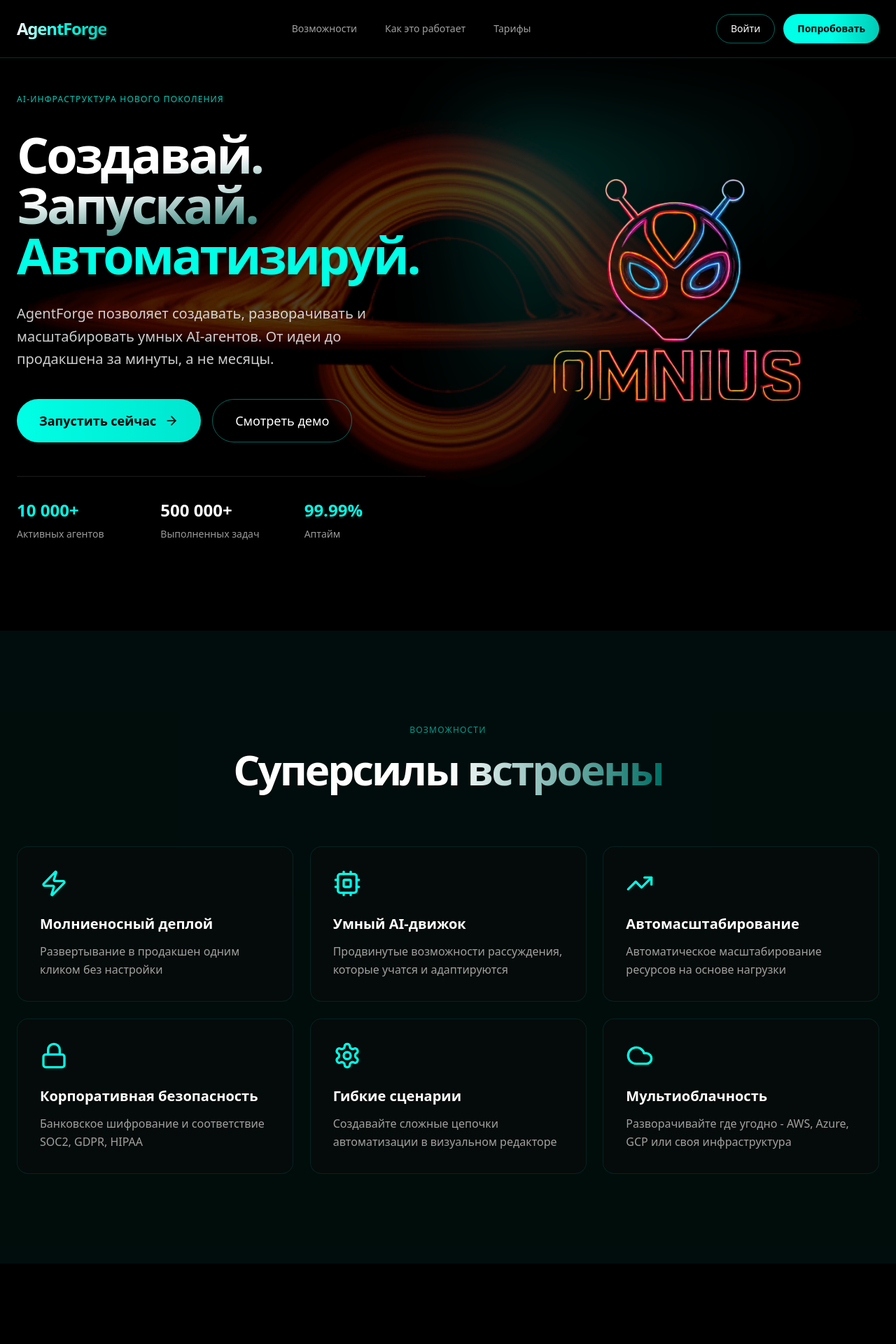
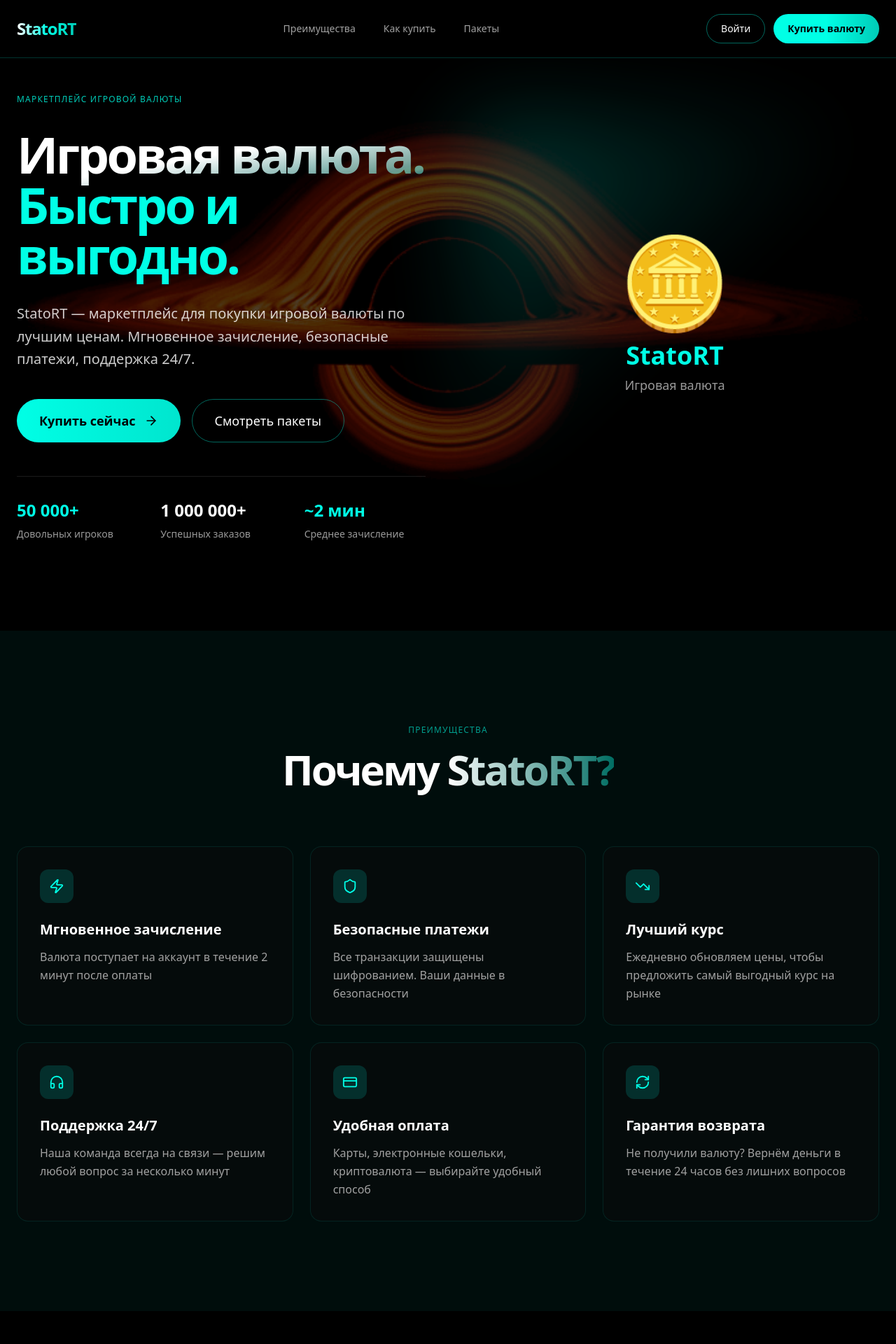
Before and after one commit to pr-poehali-dev/cloud-optimization-upgrade, a React (Vite) app: page / in a window 1280 px wide. Shown: the top 1920 px of the page at 70% size. Built offline with nearby package versions, Linux system fonts and the light colour scheme.

Commit message:
Refactor template for requirements

```diff
--- a/index.html
+++ b/index.html
@@ -23,7 +23,9 @@
     <script src="https://cdn.poehali.dev/intertnal/js/telemetry-min.js"></script>
     <!-- IMPORTANT: DO NOT REMOVE THIS SCRIPT TAG OR THIS COMMENT! -->
 
-</head>
+    <meta name="pp-name" value="cloud-optimization-upgrade">
+      <script src="https://cdn.poehali.dev/intertnal/js/inspector-min.js"></script>
+  </head>
 
 <body>
 <div id="root"></div>
--- a/src/pages/Index.tsx
+++ b/src/pages/Index.tsx
@@ -1,12 +1,12 @@
 import { useEffect, useState } from "react";
-import { Zap, Lock, TrendingUp, Cpu, Settings, Cloud, ArrowRight } from "lucide-react";
+import { ArrowRight } from "lucide-react";
+import Icon from "@/components/ui/icon";
 
 const Index = () => {
   const [visibleSections, setVisibleSections] = useState<Record<string, boolean>>({});
 
   useEffect(() => {
     const observers: Record<string, IntersectionObserver> = {};
-
     const sectionIds = ["hero", "features", "how", "pricing", "cta"];
 
     sectionIds.forEach((id) => {
@@ -36,20 +36,18 @@ const Index = () => {
       {/* Header */}
       <header className="fixed top-0 w-full bg-background/80 backdrop-blur-2xl border-b border-accent/20 z-50">
         <div className="max-w-7xl mx-auto px-6 py-5 flex justify-between items-center">
-          <div className="flex items-center">
-            <div className="font-display font-bold text-2xl tracking-tighter bg-gradient-to-r from-white via-accent to-accent/80 bg-clip-text text-transparent">
-              AgentForge
-            </div>
+          <div className="font-display font-bold text-2xl tracking-tighter bg-gradient-to-r from-white via-accent to-accent/80 bg-clip-text text-transparent">
+            StatoRT
           </div>
           <nav className="hidden md:flex gap-10 text-sm font-medium">
             <a href="#features" className="text-muted-foreground hover:text-white transition-colors">
-              Возможности
+              Преимущества
             </a>
             <a href="#how" className="text-muted-foreground hover:text-white transition-colors">
-              Как это работает
+              Как купить
             </a>
             <a href="#pricing" className="text-muted-foreground hover:text-white transition-colors">
-              Тарифы
+              Пакеты
             </a>
           </nav>
           <div className="flex gap-3">
@@ -57,7 +55,7 @@ const Index = () => {
               Войти
             </button>
             <button className="px-5 py-2.5 text-sm font-medium bg-gradient-to-r from-accent via-accent to-accent/80 text-black rounded-full hover:shadow-lg hover:shadow-accent/40 transition-all font-semibold">
-              Попробовать
+              Купить валюту
             </button>
           </div>
         </div>
@@ -66,11 +64,10 @@ const Index = () => {
       {/* Hero Section */}
       <section id="hero" className="relative pt-32 pb-32 px-6 min-h-screen flex items-center overflow-hidden">
         <div className="absolute inset-0 w-full h-full flex items-center justify-center overflow-hidden">
-          <img src="/images/black-hole-gif.gif" alt="Black hole animation" className="w-auto h-3/4 object-contain" />
+          <img src="/images/black-hole-gif.gif" alt="Background animation" className="w-auto h-3/4 object-contain" />
         </div>
         <div className="absolute inset-0 bg-black/70" />
 
-        {/* Content overlay */}
         <div className="relative z-10 max-w-7xl mx-auto w-full">
           <div className="grid lg:grid-cols-2 gap-16 items-center">
             <div
@@ -78,41 +75,40 @@ const Index = () => {
             >
               <div className="mb-8 inline-block">
                 <span className="text-xs font-medium tracking-widest text-accent/80 uppercase">
-                  AI-инфраструктура нового поколения
+                  Маркетплейс игровой валюты
                 </span>
               </div>
               <h1 className="text-6xl lg:text-7xl font-display font-black leading-tight mb-8 tracking-tighter">
                 <span className="bg-gradient-to-br from-white via-white to-accent/40 bg-clip-text text-transparent">
-                  Создавай. Запускай.
+                  Игровая валюта.
                 </span>
                 <br />
-                <span className="text-accent">Автоматизируй.</span>
+                <span className="text-accent">Быстро и выгодно.</span>
               </h1>
               <p className="text-xl text-white/80 leading-relaxed mb-10 max-w-xl font-light">
-                AgentForge позволяет создавать, разворачивать и масштабировать умных AI-агентов.
-                От идеи до продакшена за минуты, а не месяцы.
+                StatoRT — маркетплейс для покупки игровой валюты по лучшим ценам. Мгновенное зачисление, безопасные платежи, поддержка 24/7.
               </p>
               <div className="flex gap-4 mb-12 flex-col sm:flex-row">
                 <button className="group px-8 py-4 bg-gradient-to-r from-accent to-accent/90 text-black rounded-full hover:shadow-2xl hover:shadow-accent/50 transition-all font-semibold text-lg flex items-center gap-3 justify-center">
-                  Запустить сейчас
+                  Купить сейчас
                   <ArrowRight className="w-5 h-5 group-hover:translate-x-1 transition" />
                 </button>
                 <button className="px-8 py-4 border border-accent/40 rounded-full hover:border-accent/70 hover:bg-accent/10 transition-all font-medium text-lg text-white">
-                  Смотреть демо
+                  Смотреть пакеты
                 </button>
               </div>
               <div className="grid grid-cols-3 gap-8 pt-8 border-t border-white/10">
                 <div>
-                  <div className="text-2xl font-bold text-accent mb-2">10 000+</div>
-                  <p className="text-sm text-white/60">Активных агентов</p>
+                  <div className="text-2xl font-bold text-accent mb-2">50 000+</div>
+                  <p className="text-sm text-white/60">Довольных игроков</p>
                 </div>
                 <div>
-                  <div className="text-2xl font-bold text-white mb-2">500 000+</div>
-                  <p className="text-sm text-white/60">Выполненных задач</p>
+                  <div className="text-2xl font-bold text-white mb-2">1 000 000+</div>
+                  <p className="text-sm text-white/60">Успешных заказов</p>
                 </div>
                 <div>
-                  <div className="text-2xl font-bold text-accent mb-2">99.99%</div>
-                  <p className="text-sm text-white/60">Аптайм</p>
+                  <div className="text-2xl font-bold text-accent mb-2">~2 мин</div>
+                  <p className="text-sm text-white/60">Среднее зачисление</p>
                 </div>
               </div>
             </div>
@@ -121,11 +117,13 @@ const Index = () => {
               className={`relative h-96 lg:h-[550px] transition-all duration-1000 flex items-center justify-center ${visibleSections["hero"] ? "opacity-100 scale-100" : "opacity-0 scale-95"}`}
             >
               <div className="absolute inset-0 bg-gradient-to-br from-accent/30 via-transparent to-transparent rounded-3xl blur-3xl animate-pulse" />
-              <img
-                src="/omnius-logo.png"
-                alt="Omnius Agent"
-                className="w-full max-w-sm lg:max-w-md drop-shadow-2xl animate-float relative z-10"
-              />
+              <div className="relative z-10 flex flex-col items-center justify-center gap-6">
+                <div className="text-9xl">🪙</div>
+                <div className="text-center">
+                  <div className="text-4xl font-black text-accent mb-2">StatoRT</div>
+                  <div className="text-white/60 text-lg">Игровая валюта</div>
+                </div>
+              </div>
             </div>
           </div>
         </div>
@@ -137,10 +135,10 @@ const Index = () => {
           <div
             className={`text-center mb-20 transition-all duration-1000 ${visibleSections["features"] ? "opacity-100 translate-y-0" : "opacity-0 translate-y-8"}`}
           >
-            <span className="text-xs font-medium tracking-widest text-accent/60 uppercase">Возможности</span>
+            <span className="text-xs font-medium tracking-widest text-accent/60 uppercase">Преимущества</span>
             <h2 className="text-5xl lg:text-6xl font-display font-black tracking-tighter mt-4 mb-6">
               <span className="bg-gradient-to-r from-white via-white to-accent/40 bg-clip-text text-transparent">
-                Суперсилы встроены
+                Почему StatoRT?
               </span>
             </h2>
           </div>
@@ -148,47 +146,48 @@ const Index = () => {
           <div className="grid md:grid-cols-2 lg:grid-cols-3 gap-6">
             {[
               {
-                icon: Zap,
-                title: "Молниеносный деплой",
-                desc: "Развертывание в продакшен одним кликом без настройки",
+                icon: "Zap",
+                title: "Мгновенное зачисление",
+                desc: "Валюта поступает на аккаунт в течение 2 минут после оплаты",
               },
               {
-                icon: Cpu,
-                title: "Умный AI-движок",
-                desc: "Продвинутые возможности рассуждения, которые учатся и адаптируются",
+                icon: "Shield",
+                title: "Безопасные платежи",
+                desc: "Все транзакции защищены шифрованием. Ваши данные в безопасности",
               },
               {
-                icon: TrendingUp,
-                title: "Автомасштабирование",
-                desc: "Автоматическое масштабирование ресурсов на основе нагрузки",
+                icon: "TrendingDown",
+                title: "Лучший курс",
+                desc: "Ежедневно обновляем цены, чтобы предложить самый выгодный курс на рынке",
               },
               {
-                icon: Lock,
-                title: "Корпоративная безопасность",
-                desc: "Банковское шифрование и соответствие SOC2, GDPR, HIPAA",
+                icon: "Headphones",
+                title: "Поддержка 24/7",
+                desc: "Наша команда всегда на связи — решим любой вопрос за несколько минут",
               },
               {
-                icon: Settings,
-                title: "Гибкие сценарии",
-                desc: "Создавайте сложные цепочки автоматизации в визуальном редакторе",
+                icon: "CreditCard",
+                title: "Удобная оплата",
+                desc: "Карты, электронные кошельки, криптовалюта — выбирайте удобный способ",
               },
               {
-                icon: Cloud,
-                title: "Мультиоблачность",
-                desc: "Разворачивайте где угодно - AWS, Azure, GCP или своя инфраструктура",
+                icon: "RefreshCw",
+                title: "Гарантия возврата",
+                desc: "Не получили валюту? Вернём деньги в течение 24 часов без лишних вопросов",
               },
             ].map((item, i) => {
-              const Icon = item.icon;
               const isVisible = visibleSections["features"];
               return (
                 <div
                   key={i}
-                  className={`group p-8 border border-accent/10 hover:border-accent/40 rounded-2xl bg-card/50 hover:bg-card/80 transition-all duration-500 cursor-pointer backdrop-blur-sm ${
+                  className={`group p-8 border border-accent/10 hover:border-accent/40 rounded-2xl bg-card/50 hover:bg-card/80 transition-all duration-700 ${
                     isVisible ? "opacity-100 translate-y-0" : "opacity-0 translate-y-8"
                   }`}
                   style={{ transitionDelay: `${i * 100}ms` }}
                 >
-                  <Icon className="w-10 h-10 mb-6 text-accent group-hover:scale-110 transition-transform" />
+                  <div className="w-12 h-12 bg-accent/15 rounded-xl flex items-center justify-center mb-6 group-hover:bg-accent/25 transition-colors">
+                    <Icon name={item.icon} fallback="Star" className="text-accent" size={22} />
+                  </div>
                   <h3 className="font-display font-bold text-xl mb-3">{item.title}</h3>
                   <p className="text-muted-foreground leading-relaxed">{item.desc}</p>
                 </div>
@@ -207,17 +206,17 @@ const Index = () => {
             <span className="text-xs font-medium tracking-widest text-accent/60 uppercase">Процесс</span>
             <h2 className="text-5xl lg:text-6xl font-display font-black tracking-tighter mt-4">
               <span className="bg-gradient-to-r from-white via-white to-accent/40 bg-clip-text text-transparent">
-                От нуля до героя
+                Купить за 4 шага
               </span>
             </h2>
           </div>
 
           <div className="grid md:grid-cols-4 gap-6">
             {[
-              { num: "01", title: "Проектируй", desc: "Определите возможности агента в интуитивном конструкторе" },
-              { num: "02", title: "Обучай", desc: "Загрузите данные и примеры для настройки поведения" },
-              { num: "03", title: "Запускай", desc: "Запуск в продакшен одним кликом" },
-              { num: "04", title: "Масштабируй", desc: "Автомасштабирование обрабатывает миллионы запросов" },
+              { num: "01", title: "Выбери пакет", desc: "Выберите нужное количество игровой валюты из наших пакетов" },
+              { num: "02", title: "Введи ник", desc: "Укажите игровой никнейм или ID аккаунта для зачисления" },
+              { num: "03", title: "Оплати", desc: "Выберите удобный способ оплаты и завершите покупку" },
+              { num: "04", title: "Получи", desc: "Валюта поступает на аккаунт автоматически в течение 2 минут" },
             ].map((step, i) => {
               const isVisible = visibleSections["how"];
               return (
@@ -253,10 +252,10 @@ const Index = () => {
           <div
             className={`text-center mb-20 transition-all duration-1000 ${visibleSections["pricing"] ? "opacity-100 translate-y-0" : "opacity-0 translate-y-8"}`}
           >
-            <span className="text-xs font-medium tracking-widest text-accent/60 uppercase">Тарифы</span>
+            <span className="text-xs font-medium tracking-widest text-accent/60 uppercase">Пакеты</span>
             <h2 className="text-5xl lg:text-6xl font-display font-black tracking-tighter mt-4">
               <span className="bg-gradient-to-r from-white via-white to-accent/40 bg-clip-text text-transparent">
-                Простые цены
+                Выбери свой пакет
               </span>
             </h2>
           </div>
@@ -265,14 +264,16 @@ const Index = () => {
             {[
               {
                 name: "Стартовый",
-                price: "4 900 \u20bd/\u043c\u0435\u0441",
-                features: ["До 10 агентов", "100 000 запросов/месяц", "Поддержка сообщества", "Базовая аналитика"],
+                price: "299 ₽",
+                badge: "",
+                features: ["1 000 монет StatoRT", "Зачисление за 2 минуты", "Поддержка 24/7", "Гарантия возврата"],
                 highlight: false,
               },
               {
-                name: "Корпоративный",
-                price: "По запросу",
-                features: ["Безлимитные агенты", "Безлимитные запросы", "Поддержка 24/7", "Индивидуальные интеграции"],
+                name: "Популярный",
+                price: "799 ₽",
+                badge: "Выгоднее на 30%",
+                features: ["3 500 монет StatoRT", "Зачисление за 2 минуты", "Приоритетная поддержка", "Бонус +500 монет"],
                 highlight: true,
               },
             ].map((plan, i) => {
@@ -294,7 +295,14 @@ const Index = () => {
                     }`}
                   >
                     <div>
-                      <h3 className="font-display font-bold text-2xl mb-2">{plan.name}</h3>
+                      <div className="flex items-center gap-3 mb-2">
+                        <h3 className="font-display font-bold text-2xl">{plan.name}</h3>
+                        {plan.badge && (
+                          <span className="text-xs font-semibold bg-accent/20 text-accent px-3 py-1 rounded-full border border-accent/30">
+                            {plan.badge}
+                          </span>
+                        )}
+                      </div>
                       <p className="text-4xl font-black text-accent mb-8">{plan.price}</p>
                       <ul className="space-y-4 mb-10">
                         {plan.features.map((f, j) => (
@@ -312,7 +320,7 @@ const Index = () => {
                           : "border border-accent/20 hover:border-accent/40 hover:bg-accent/5"
                       }`}
                     >
-                      {plan.highlight ? "Связаться с нами" : "Попробовать бесплатно"}
+                      {plan.highlight ? "Купить популярный" : "Купить стартовый"}
                     </button>
                   </div>
                 </div>
@@ -329,14 +337,14 @@ const Index = () => {
         >
           <h2 className="text-5xl lg:text-6xl font-display font-black tracking-tighter mb-6">
             <span className="bg-gradient-to-r from-white via-white to-accent/40 bg-clip-text text-transparent">
-              Готовы создавать?
+              Готов прокачать аккаунт?
             </span>
           </h2>
           <p className="text-xl text-muted-foreground mb-12 font-light max-w-2xl mx-auto">
-            Присоединяйтесь к тысячам разработчиков, которые строят будущее с AgentForge.
+            Присоединяйтесь к 50 000 игроков, которые уже покупают валюту на StatoRT. Быстро, безопасно, выгодно.
           </p>
           <button className="group px-10 py-5 bg-gradient-to-r from-accent to-accent/90 text-black rounded-full hover:shadow-2xl hover:shadow-accent/40 transition-all font-bold text-lg flex items-center gap-3 mx-auto">
-            Начать бесплатно
+            Купить валюту сейчас
             <ArrowRight className="w-5 h-5 group-hover:translate-x-1 transition" />
           </button>
         </div>
@@ -345,7 +353,7 @@ const Index = () => {
       {/* Footer */}
       <footer className="border-t border-accent/10 py-12 px-6 bg-background/50">
         <div className="max-w-7xl mx-auto flex flex-col md:flex-row justify-between items-center gap-6 text-sm text-muted-foreground">
-          <p>© 2025 AgentForge — Создавайте умных агентов</p>
+          <p>© 2025 StatoRT — Маркетплейс игровой валюты</p>
           <div className="flex gap-8">
             <a href="#" className="hover:text-white transition-colors">
               Конфиденциальность
@@ -354,7 +362,7 @@ const Index = () => {
               Условия
             </a>
             <a href="#" className="hover:text-white transition-colors">
-              Документация
+              Поддержка
             </a>
             <a href="#" className="hover:text-white transition-colors">
               Контакты
```
Also changed, not shown: 1 other file (tests, documents, lock files or other folders).
